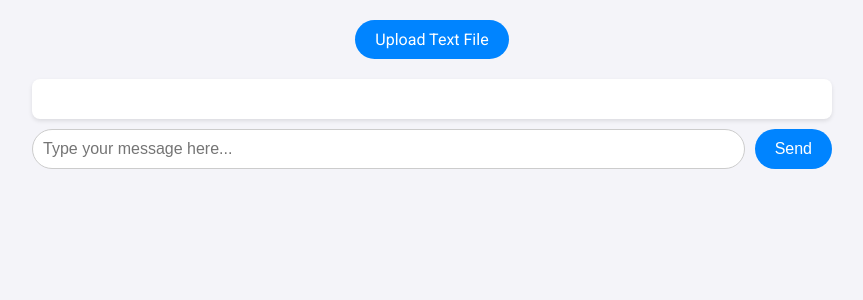
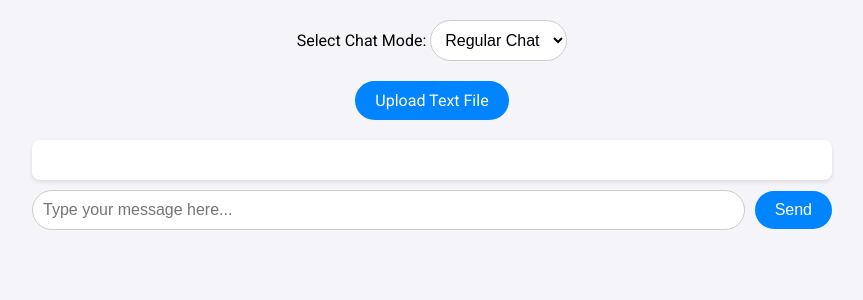
Before and after one commit to hamzak2232/replitchatbt, a Django app: page / in a window 1280 px wide. Shown: the top 300 px of the page, without its empty margins (208-1071 px from the left). Run offline with Django 4.2, Linux system fonts and the light colour scheme.

Commit message:
Update index.html

```diff
--- a/chatgpt_clone/chat/templates/chat/index.html
+++ b/chatgpt_clone/chat/templates/chat/index.html
@@ -62,6 +62,7 @@
         .chat-input {
             margin-top: 10px;
             display: flex;
+            align-items: center;
         }
 
         .chat-input input[type="text"] {
@@ -88,7 +89,7 @@
             background-color: #0073e6;
         }
 
-        .upload-section {
+        .upload-section, .mode-selector {
             margin-bottom: 20px;
             text-align: center;
         }
@@ -111,10 +112,25 @@
             background-color: #0073e6;
         }
 
+        .mode-selector select {
+            padding: 10px;
+            font-size: 16px;
+            border: 1px solid #ccc;
+            border-radius: 25px;
+            background-color: #fff;
+            cursor: pointer;
+        }
     </style>
 </head>
 <body>
     <div class="container">
+        <div class="mode-selector">
+            <label for="chat-mode">Select Chat Mode:</label>
+            <select id="chat-mode">
+                <option value="regular">Regular Chat</option>
+                <option value="rag">RAG Chat</option>
+            </select>
+        </div>
         <div class="upload-section">
             <input type="file" id="file-upload" accept=".txt">
             <label for="file-upload" class="upload-label">Upload Text File</label>
@@ -134,6 +150,7 @@
             const userInput = document.getElementById('user-input');
             const sendButton = document.getElementById('send-button');
             const fileUpload = document.getElementById('file-upload');
+            const chatModeSelect = document.getElementById('chat-mode');
 
             // Function to add a message to the chat box
             function addMessage(content, role) {
@@ -154,6 +171,8 @@
             // Event listener for the send button
             sendButton.addEventListener('click', function() {
                 const message = userInput.value.trim();
+                const chatMode = chatModeSelect.value;
+
                 if (message) {
                     addMessage(message, 'user');
                     userInput.value = '';
@@ -165,7 +184,7 @@
                             'Content-Type': 'application/json',
                             'X-CSRFToken': getCookie('csrftoken')
                         },
-                        body: JSON.stringify({ message: message })
+                        body: JSON.stringify({ message: message, chat_mode: chatMode })
                     })
                     .then(response => response.json())
                     .then(data => {
```
